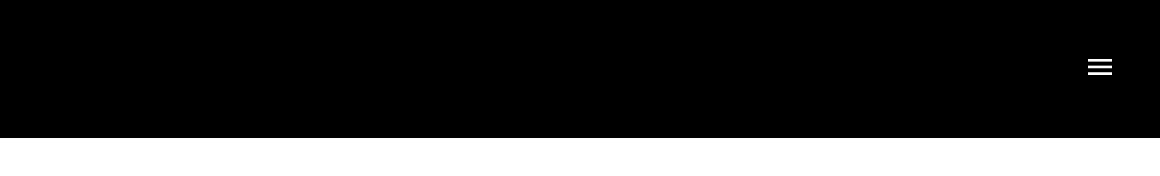
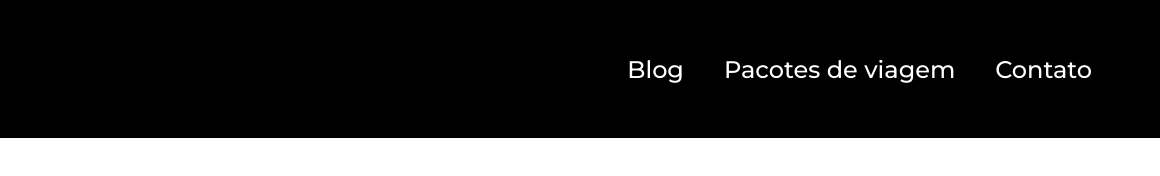
Before and after one commit to HaroldoPinheiro/jornada-viagens, a plain HTML site: page index.html in a window 1280 px wide. Shown: the full height of the page, 120-1280 px from the left. Drawn offline with Linux system fonts and the light colour scheme.

Commit message:
Adiciona estilos para tablet

```diff
--- a/style/header.css
+++ b/style/header.css
@@ -44,4 +44,26 @@ nav {
 .list-links li a {
   color: var(--text-second-color);
   text-decoration: none;
+  font-weight: var(--menu-text-weight);
+  font-size: 24px;
 }
+
+@media screen and (min-width: 768px) {
+  .navigation-menu {
+    margin-top: 0;
+  }
+  .navigation-menu label {
+    display: none;
+  }
+  .navigation-menu nav {
+    display: block;
+  }
+  .navigation-menu ul {
+    display: flex;
+    justify-content: space-between;
+    align-items: center;
+  }
+  .list-links li {
+    padding: 16px 20px;
+  }
+}
```
